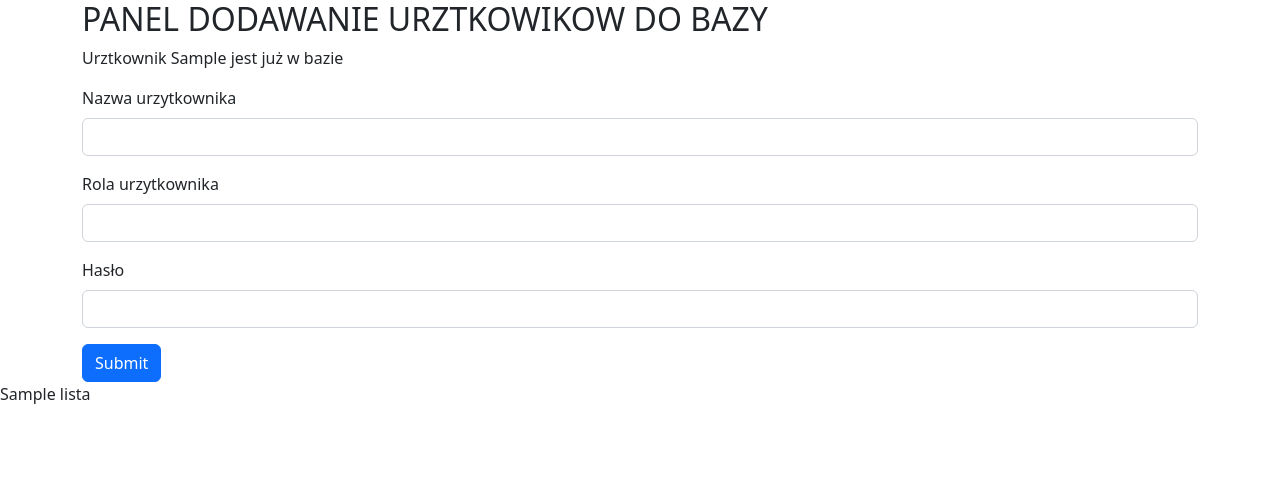
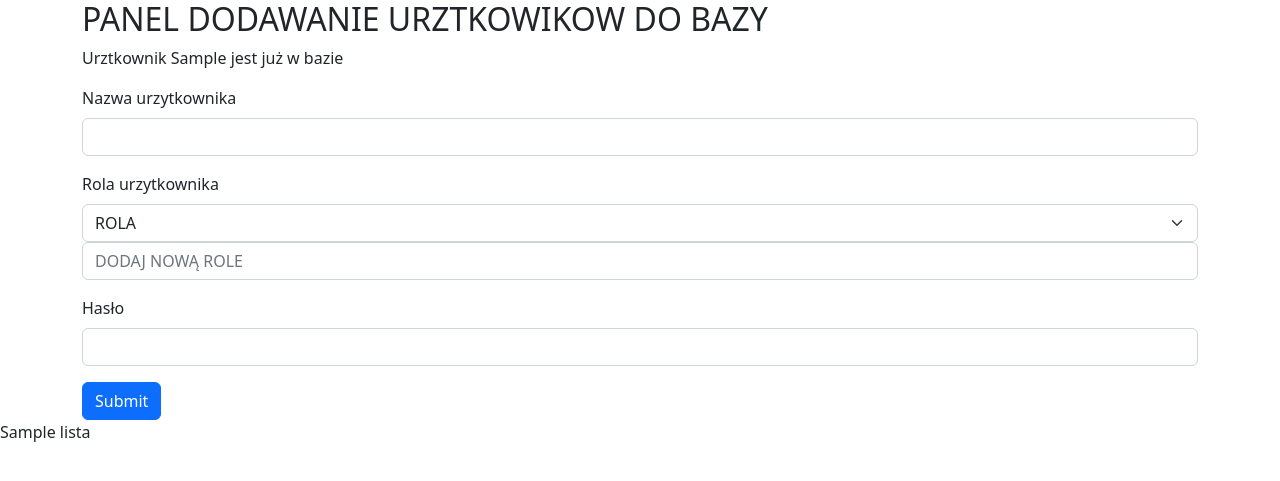
Before and after one commit to Mogarthron/Magazynier-Skaner, a Flask app: template templates/dodaj_urzytkownika.html in a window 1280 px wide. Shown: the top 481 px of the page. Run offline with Flask 3, Linux system fonts and the light colour scheme; the template is opened without the code that fills it: most values are stand-ins (such as "Sample title", 1, 10 or a date in 2020); parts of the project's set-up code (start-up, migrations or seed data) failed here and were passed over.

Commit message:
frontend

```diff
--- a/templates/dodaj_urzytkownika.html
+++ b/templates/dodaj_urzytkownika.html
@@ -25,7 +25,17 @@
         </div>
         <div class="mb-3">
           <label for="userRole" class="form-label">Rola urzytkownika</label>
-          <input type="text" class="form-control" name="userRole" id="userRole">
+          <select class="form-select" name="userRole" id="userRole">
+
+            <option selected>ROLA</option>
+            {% for rola in dostepne_role %}
+            <option>{{rola}}</option>
+            {% endfor %}
+
+          </select>
+
+          <input class="form-control" type="text" placeholder="DODAJ NOWĄ ROLE" name="newUserRole" id="newUserRole">
+
         </div>
         <div class="mb-3">
           <label for="haslo" class="form-label">Hasło</label>
```
Also changed, not shown: templates/index.html (+9 -1 lines).
